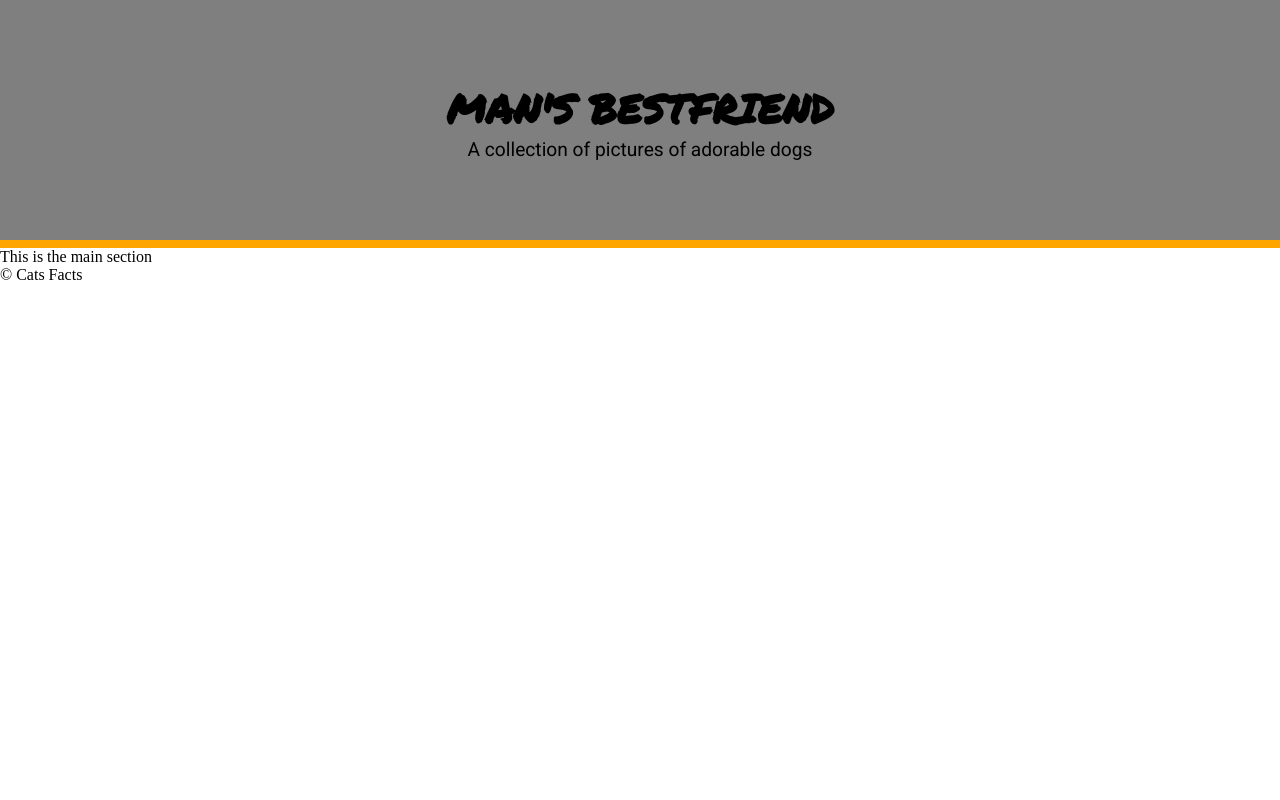
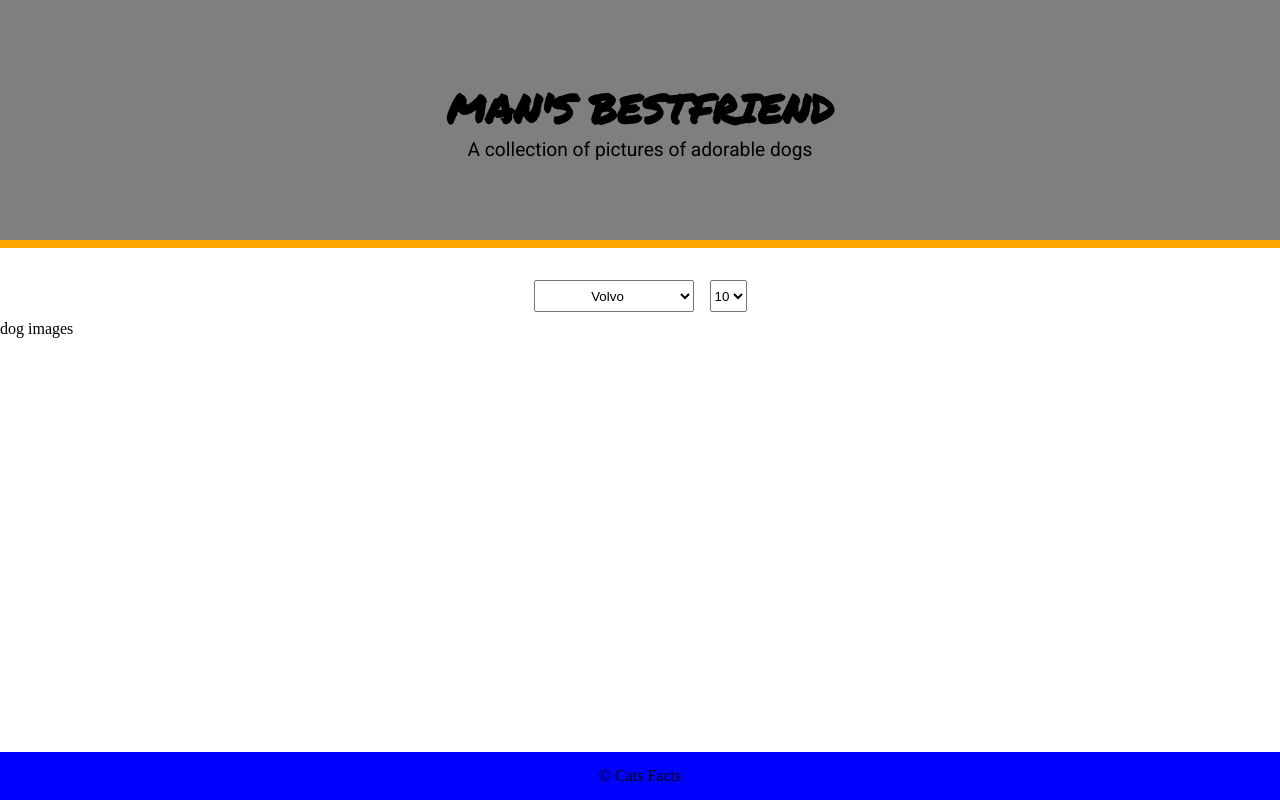
Before and after one commit to BrianSekwakwa/lyric-app-react, a React (Create React App) app: page / in a window 1280 px wide. Built offline with nearby package versions, Linux system fonts and the light colour scheme; no server answers.

Commit message:
added select tags for the dog breeds component

```diff
--- a/src/components/footer/Footer.css
+++ b/src/components/footer/Footer.css
@@ -0,0 +1,10 @@
+.footer {
+  width: 100%;
+  height: 3rem;
+  background: blue;
+  display: grid;
+  align-items: center;
+  justify-content: center;
+  position: fixed;
+  bottom: 0;
+}
--- a/src/components/footer/Footer.js
+++ b/src/components/footer/Footer.js
@@ -2,7 +2,7 @@ import React from "react";
 import "./Footer.css";
 
 function Footer() {
-  return <div> &copy; Cats Facts</div>;
+  return <div className="footer"> &copy; Cats Facts</div>;
 }
 
 export default Footer;
--- a/src/components/main/Main.js
+++ b/src/components/main/Main.js
@@ -1,8 +1,15 @@
 import React from "react";
 import "./Main.css";
+import DogBreeds from "./dogbreeds/DogBreeds";
+import DogImages from "./dogimages/DogImages";
 
 function Main() {
-  return <div>This is the main section</div>;
+  return (
+    <div>
+      <DogBreeds />
+      <DogImages />
+    </div>
+  );
 }
 
 export default Main;
--- /dev/null
+++ b/src/components/main/dogbreeds/DogBreeds.css
@@ -0,0 +1,14 @@
+.breeds {
+  padding-top: 1.5rem;
+  text-align: center;
+}
+
+.breeds select {
+  margin: 0.5rem;
+  height: 2rem;
+}
+
+.breeds select:nth-child(1) {
+  width: 10rem;
+  text-align: center;
+}
--- /dev/null
+++ b/src/components/main/dogbreeds/DogBreeds.js
@@ -0,0 +1,28 @@
+import React from "react";
+import "./DogBreeds.css";
+
+function DogBreeds() {
+  function test(e) {
+    console.log(e.target.value);
+  }
+  return (
+    <div className="breeds">
+      <form>
+        <select onChange={test}>
+          <option value="volvo">Volvo</option>
+          <option value="saab">Saab</option>
+          <option value="mercedes">Mercedes</option>
+          <option value="audi">Audi</option>
+        </select>
+        <select>
+          <option value="10">10</option>
+          <option value="20">20</option>
+          <option value="30">30</option>
+          <option value="40">40</option>
+        </select>
+      </form>
+    </div>
+  );
+}
+
+export default DogBreeds;
--- /dev/null
+++ b/src/components/main/dogimages/DogImages.js
@@ -0,0 +1,7 @@
+import React from "react";
+
+function DogImages() {
+  return <div>dog images</div>;
+}
+
+export default DogImages;
```
Also changed, not shown: src/components/main/dogimages/DogImages.css (added).
